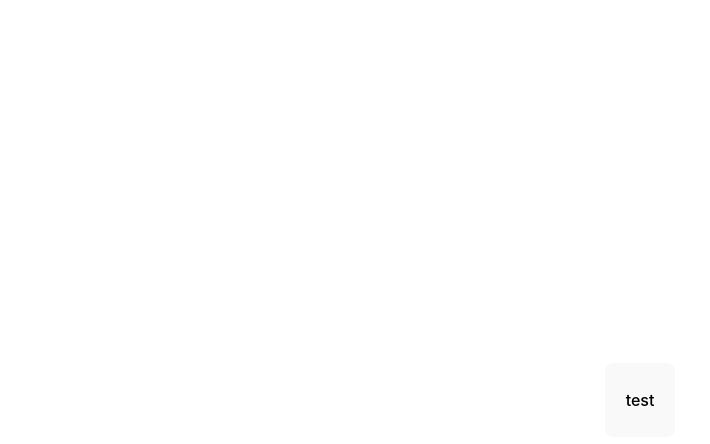
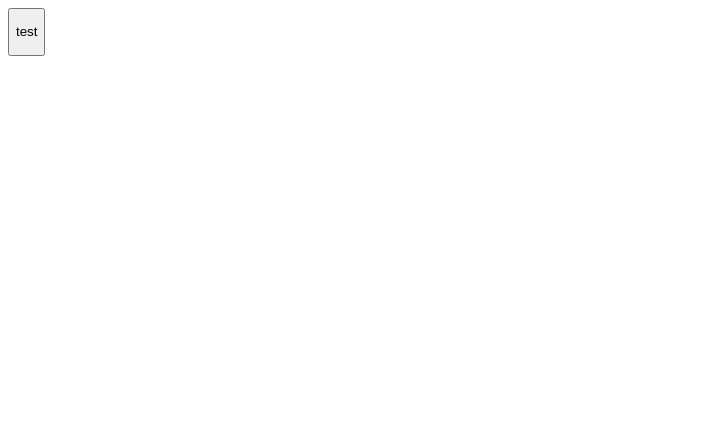
Before and after one commit to eunsonny/UI-component-library, a React (Vite) app: page / in a window 1280 px wide. Shown: the top 444 px of the page, without its empty margins (0-710 px from the left). Built offline with nearby package versions, Linux system fonts and the light colour scheme.

Commit message:
Modify: modify package.json

```diff
--- a/package.json
+++ b/package.json
@@ -19,8 +19,8 @@
     "preview": "vite preview"
   },
   "dependencies": {
-    "react": "^18.2.0",
-    "react-dom": "^18.2.0"
+    "@types/styled-components": "^5.1.25",
+    "styled-reset": "^4.4.2"
   },
   "devDependencies": {
     "@types/node": "^18.0.5",
@@ -28,6 +28,8 @@
     "@types/react-dom": "^18.0.6",
     "@types/styled-components": "^5.1.25",
     "@vitejs/plugin-react": "^2.0.0",
+    "react": "^18.2.0",
+    "react-dom": "^18.2.0",
     "styled-components": "^5.3.5",
     "typescript": "^4.6.4",
     "vite": "^3.0.0"
--- a/src/App.css
+++ /dev/null
@@ -1,41 +0,0 @@
-#root {
-  max-width: 1280px;
-  margin: 0 auto;
-  padding: 2rem;
-  text-align: center;
-}
-
-.logo {
-  height: 6em;
-  padding: 1.5em;
-  will-change: filter;
-}
-.logo:hover {
-  filter: drop-shadow(0 0 2em #646cffaa);
-}
-.logo.react:hover {
-  filter: drop-shadow(0 0 2em #61dafbaa);
-}
-
-@keyframes logo-spin {
-  from {
-    transform: rotate(0deg);
-  }
-  to {
-    transform: rotate(360deg);
-  }
-}
-
-@media (prefers-reduced-motion: no-preference) {
-  a:nth-of-type(2) .logo {
-    animation: logo-spin infinite 20s linear;
-  }
-}
-
-.card {
-  padding: 2em;
-}
-
-.read-the-docs {
-  color: #888;
-}
--- a/src/Select/selectContext.ts
+++ b/src/components/Select/selectContext.ts
@@ -5,5 +5,4 @@ export interface SelectContextType  {
 	option: any;
 	onSelectedOption: any;
 }
-
 export const SelectContext = React.createContext<SelectContextType | undefined>(undefined);
--- a/src/Select/useSelect.ts
+++ b/src/components/Select/useSelect.ts
@@ -1,5 +1,5 @@
 import React, { useState } from "react";
-import useControlled from "../hooks/useControlled";
+import useControlled from "../../hooks/useControlled";
 
 type Value = string | number | boolean;
 type UseSelectProps<TValue> = {
--- a/src/index.css
+++ /dev/null
@@ -1,70 +0,0 @@
-:root {
-  font-family: Inter, Avenir, Helvetica, Arial, sans-serif;
-  font-size: 16px;
-  line-height: 24px;
-  font-weight: 400;
-
-  color-scheme: light dark;
-  color: rgba(255, 255, 255, 0.87);
-  background-color: #242424;
-
-  font-synthesis: none;
-  text-rendering: optimizeLegibility;
-  -webkit-font-smoothing: antialiased;
-  -moz-osx-font-smoothing: grayscale;
-  -webkit-text-size-adjust: 100%;
-}
-
-a {
-  font-weight: 500;
-  color: #646cff;
-  text-decoration: inherit;
-}
-a:hover {
-  color: #535bf2;
-}
-
-body {
-  margin: 0;
-  display: flex;
-  place-items: center;
-  min-width: 320px;
-  min-height: 100vh;
-}
-
-h1 {
-  font-size: 3.2em;
-  line-height: 1.1;
-}
-
-button {
-  border-radius: 8px;
-  border: 1px solid transparent;
-  padding: 0.6em 1.2em;
-  font-size: 1em;
-  font-weight: 500;
-  font-family: inherit;
-  background-color: #1a1a1a;
-  cursor: pointer;
-  transition: border-color 0.25s;
-}
-button:hover {
-  border-color: #646cff;
-}
-button:focus,
-button:focus-visible {
-  outline: 4px auto -webkit-focus-ring-color;
-}
-
-@media (prefers-color-scheme: light) {
-  :root {
-    color: #213547;
-    background-color: #ffffff;
-  }
-  a:hover {
-    color: #747bff;
-  }
-  button {
-    background-color: #f9f9f9;
-  }
-}
--- a/src/main.tsx
+++ b/src/main.tsx
@@ -1,7 +1,6 @@
 import React from 'react'
 import ReactDOM from 'react-dom/client'
 import App from './App'
-import './index.css'
 
 ReactDOM.createRoot(document.getElementById('root') as HTMLElement).render(
   <React.StrictMode>
--- /dev/null
+++ b/src/styles/reset.ts
@@ -0,0 +1 @@
+import { createGlobalStyle } from "styled-components";
```
Also changed, not shown: src/App.tsx (+3 -4 lines), src/components/Option/index.tsx (renamed from src/Option/index.tsx), src/components/OptionList/index.tsx (renamed from src/OptionList/index.tsx), src/components/Select/index.tsx (renamed from src/Select/index.tsx), src/styles/index.ts (added), 1 other file (tests, documents, lock files or other folders).
